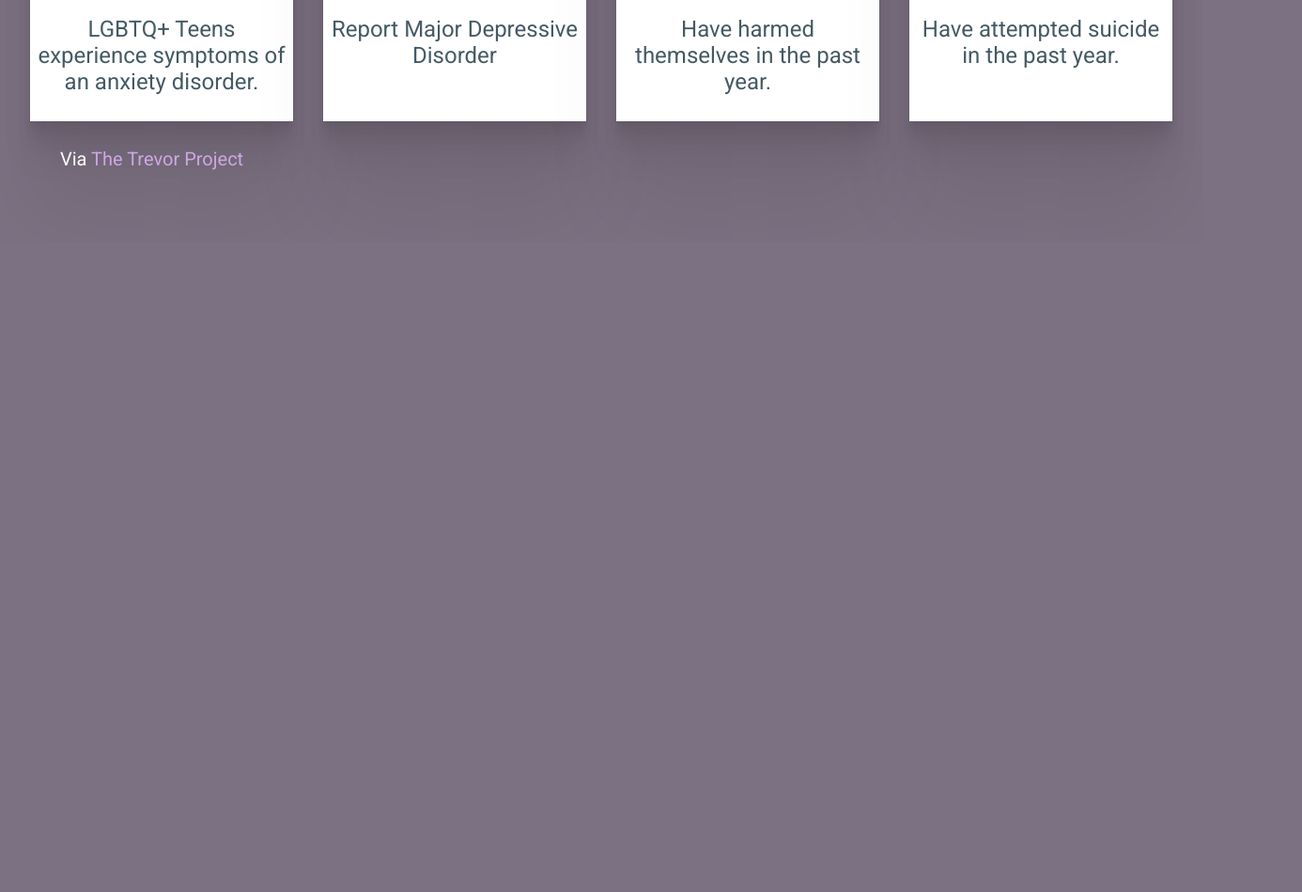
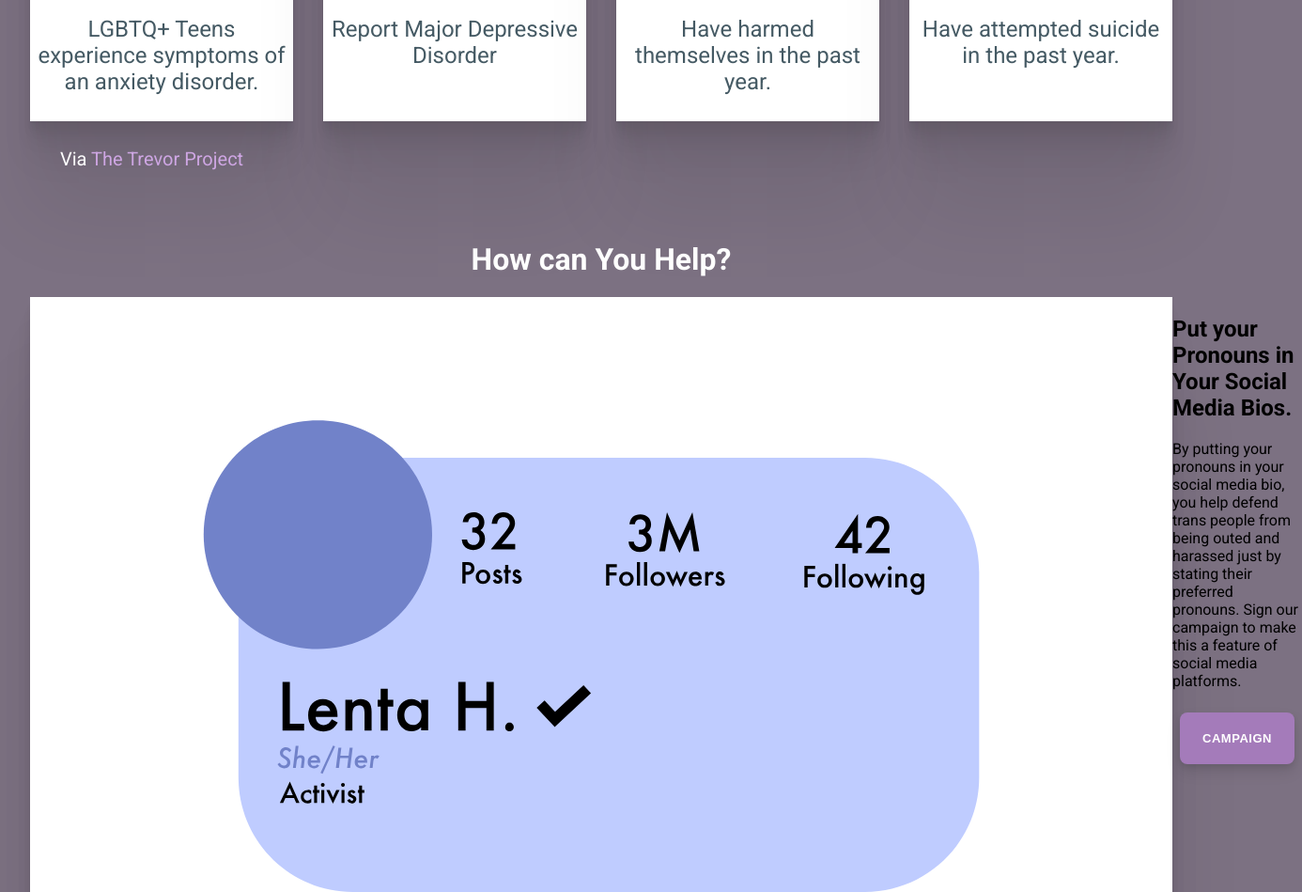
Before and after one commit to jamesbmadden/socialjusticewebsite, a website built with webpack: page dist/index.html in a window 1280 px wide. Shown: the part 1052-2001 px from the top of the page at 94% size, 1386 px wide, since content can reach past the window. Before the commit the page ends 1309 px from the top, so only its background shows below. Built offline with nearby package versions, Linux system fonts and the light colour scheme.

Commit message:
Add pronoun bio information

```diff
--- a/dist/index.html
+++ b/dist/index.html
@@ -54,6 +54,15 @@
         </div>
         <p class="citation">Via <a href="https://www.thetrevorproject.org/survey-2020/">The Trevor Project</a></p>
       </div>
+      <h1 class="title">How can You Help?</h1>
+      <div class="big-card">
+        <img src="assets/icons/bio_pronouns.svg" />
+        <div class="content">
+          <h2>Put your Pronouns in Your Social Media Bios.</h2>
+          <p>By putting your pronouns in your social media bio, you help defend trans people from being outed and harassed just by stating their preferred pronouns. Sign our campaign to make this a feature of social media platforms.</p>
+          <a href="http://chng.it/8wxvrGqYWc" target="_blank" rel="noreferrer noopener"><button>Campaign</button></a>
+        </div>
+      </div>
     </main>
     <div class="cookies" style="display: none">
       <span>This site uses Google Analytics to gather anonymous usage data. <a href="/privacy.txt">Privacy Policy</a></span>
--- a/dist/styles.css
+++ b/dist/styles.css
@@ -206,3 +206,18 @@ button:hover {
   top: 10px;
   cursor: pointer;
 }
+
+.title {
+  text-align: center;
+  color: white;
+}
+
+.big-card {
+  display: flex;
+  background: white;
+  box-sizing: border-box;
+  width: calc(100% - 4rem);
+  margin-left: 2rem;
+  box-shadow: 0 2.8px 2.2px rgba(0, 0, 0, 0.02), 0 6.7px 5.3px rgba(0, 0, 0, 0.028), 0 12.5px 10px rgba(0, 0, 0, 0.035), 0 22.3px 17.9px rgba(0, 0, 0, 0.042), 0 41.8px 33.4px rgba(0, 0, 0, 0.05), 0 100px 80px rgba(0, 0, 0, 0.07);
+  margin-bottom: 4rem;
+}
```
Also changed, not shown: dist/assets/icons/bio_pronouns.svg (added).
